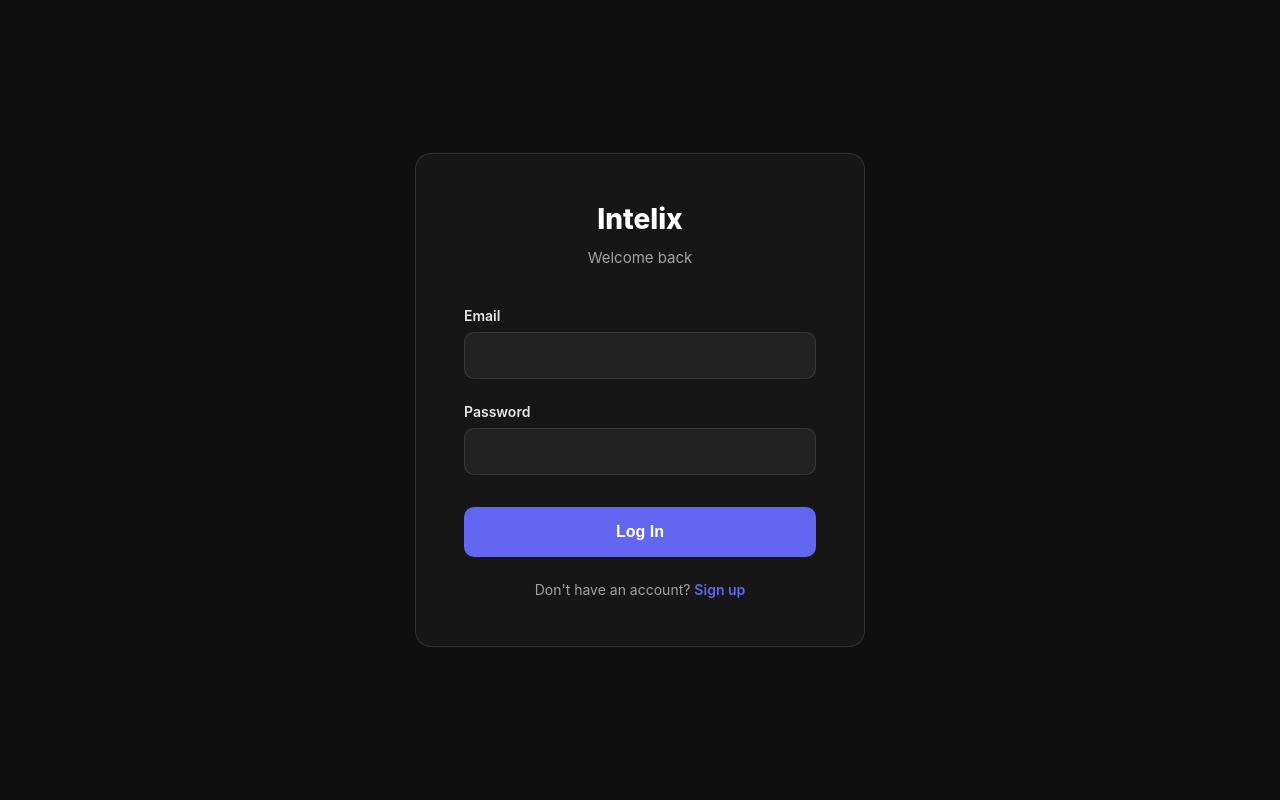
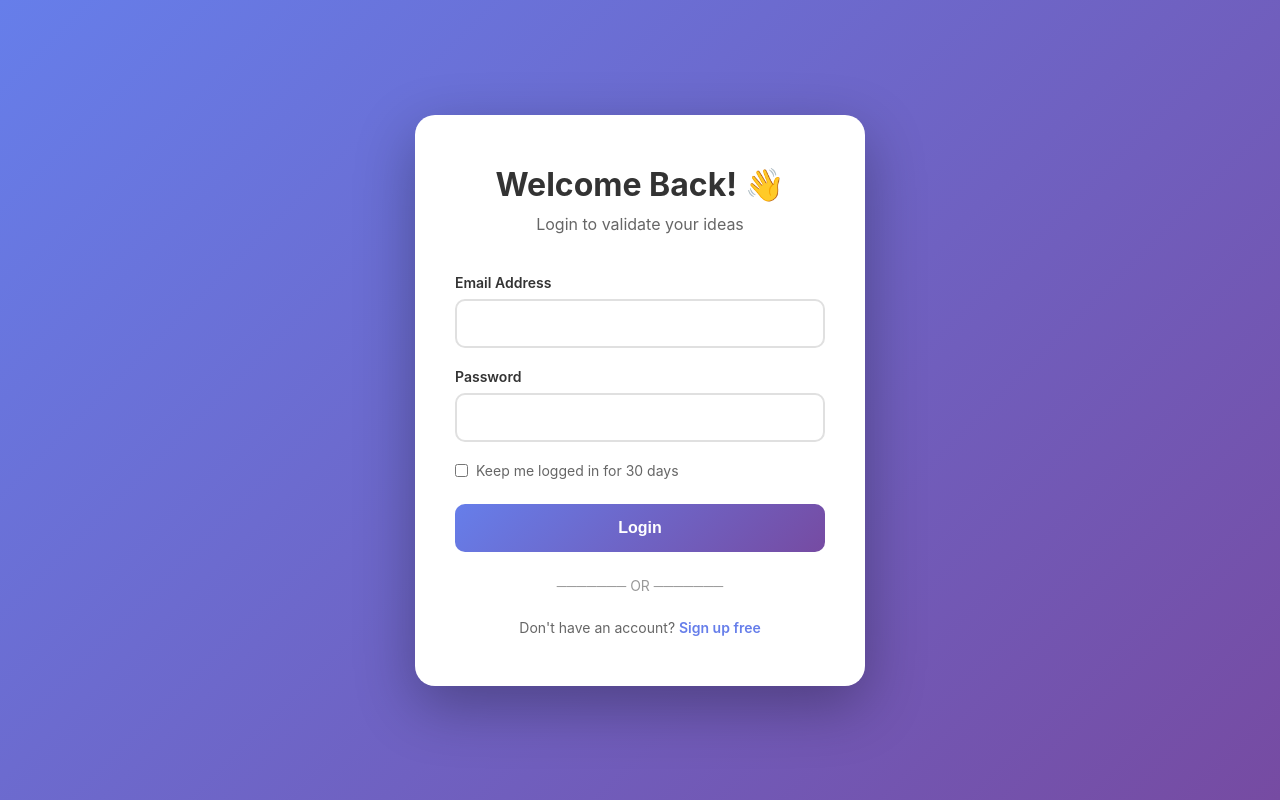
Before and after one commit to vedpalsodkar988-tech/Intelix-V2, a Flask app: page /login in a window 1280 px wide. Run offline with Flask 3, Linux system fonts and the light colour scheme; some libraries are stand-ins or nearby versions.

Commit message:
Update login.html

```diff
--- a/templates/login.html
+++ b/templates/login.html
@@ -3,7 +3,7 @@
 <head>
     <meta charset="UTF-8">
     <meta name="viewport" content="width=device-width, initial-scale=1.0">
-    <title>Log In - Intelix</title>
+    <title>Login - Intelix</title>
     <style>
         * {
             margin: 0;
@@ -12,9 +12,8 @@
         }
 
         body {
-            font-family: -apple-system, BlinkMacSystemFont, 'Segoe UI', 'Inter', Arial, sans-serif;
-            background: #0F0F0F;
-            color: #FFFFFF;
+            font-family: -apple-system, BlinkMacSystemFont, 'Segoe UI', Arial, sans-serif;
+            background: linear-gradient(135deg, #667eea 0%, #764ba2 100%);
             min-height: 100vh;
             display: flex;
             align-items: center;
@@ -22,86 +21,110 @@
             padding: 20px;
         }
 
-        .login-container {
+        .container {
+            background: white;
+            border-radius: 20px;
+            box-shadow: 0 20px 60px rgba(0, 0, 0, 0.3);
             max-width: 450px;
             width: 100%;
-            background: rgba(255, 255, 255, 0.03);
-            border: 1px solid rgba(255, 255, 255, 0.1);
-            border-radius: 16px;
-            padding: 48px;
+            padding: 50px 40px;
         }
 
-        .logo {
+        .header {
             text-align: center;
-            font-size: 28px;
-            font-weight: 800;
-            margin-bottom: 12px;
+            margin-bottom: 40px;
         }
 
-        .subtitle {
-            text-align: center;
-            color: rgba(255, 255, 255, 0.6);
-            margin-bottom: 40px;
-            font-size: 15px;
+        .header h1 {
+            font-size: 32px;
+            color: #333;
+            margin-bottom: 10px;
+        }
+
+        .header p {
+            color: #666;
+            font-size: 16px;
         }
 
         .form-group {
-            margin-bottom: 24px;
+            margin-bottom: 20px;
         }
 
         .form-group label {
             display: block;
+            color: #333;
+            font-weight: 600;
             margin-bottom: 8px;
-            font-weight: 600;
-            color: rgba(255, 255, 255, 0.9);
             font-size: 14px;
         }
 
         .form-group input {
             width: 100%;
-            padding: 14px 16px;
-            background: rgba(255, 255, 255, 0.05);
-            border: 1px solid rgba(255, 255, 255, 0.1);
+            padding: 14px;
+            border: 2px solid #e0e0e0;
             border-radius: 10px;
             font-size: 15px;
-            color: #FFFFFF;
-            transition: all 0.3s;
+            transition: border-color 0.3s;
         }
 
         .form-group input:focus {
             outline: none;
-            border-color: #6366F1;
-            background: rgba(255, 255, 255, 0.08);
+            border-color: #667eea;
         }
 
-        .btn-submit {
+        .remember-me {
+            display: flex;
+            align-items: center;
+            gap: 8px;
+            margin-bottom: 25px;
+        }
+
+        .remember-me input[type="checkbox"] {
+            width: auto;
+            cursor: pointer;
+        }
+
+        .remember-me label {
+            font-size: 14px;
+            color: #666;
+            cursor: pointer;
+            margin: 0;
+            font-weight: 400;
+        }
+
+        .btn-login {
             width: 100%;
-            background: #6366F1;
+            padding: 15px;
+            background: linear-gradient(135deg, #667eea 0%, #764ba2 100%);
             color: white;
-            padding: 16px;
             border: none;
             border-radius: 10px;
             font-size: 16px;
-            font-weight: 700;
+            font-weight: 600;
             cursor: pointer;
-            margin-top: 8px;
-            transition: all 0.3s;
+            transition: transform 0.2s, box-shadow 0.2s;
         }
 
-        .btn-submit:hover {
-            background: #5558E3;
+        .btn-login:hover {
             transform: translateY(-2px);
+            box-shadow: 0 10px 25px rgba(102, 126, 234, 0.4);
+        }
+
+        .divider {
+            text-align: center;
+            margin: 25px 0;
+            color: #999;
+            font-size: 14px;
         }
 
         .signup-link {
             text-align: center;
-            margin-top: 24px;
-            color: rgba(255, 255, 255, 0.6);
+            color: #666;
             font-size: 14px;
         }
 
         .signup-link a {
-            color: #6366F1;
+            color: #667eea;
             text-decoration: none;
             font-weight: 600;
         }
@@ -109,16 +132,28 @@
         .signup-link a:hover {
             text-decoration: underline;
         }
+
+        @media (max-width: 600px) {
+            .container {
+                padding: 30px 25px;
+            }
+
+            .header h1 {
+                font-size: 26px;
+            }
+        }
     </style>
 </head>
 <body>
-    <div class="login-container">
-        <div class="logo">Intelix</div>
-        <p class="subtitle">Welcome back</p>
+    <div class="container">
+        <div class="header">
+            <h1>Welcome Back! 👋</h1>
+            <p>Login to validate your ideas</p>
+        </div>
 
         <form action="/login" method="POST">
             <div class="form-group">
-                <label for="email">Email</label>
+                <label for="email">Email Address</label>
                 <input type="email" id="email" name="email" required>
             </div>
 
@@ -127,11 +162,18 @@
                 <input type="password" id="password" name="password" required>
             </div>
 
-            <button type="submit" class="btn-submit">Log In</button>
+            <div class="remember-me">
+                <input type="checkbox" id="remember_me" name="remember_me" value="yes">
+                <label for="remember_me">Keep me logged in for 30 days</label>
+            </div>
+
+            <button type="submit" class="btn-login">Login</button>
         </form>
 
+        <div class="divider">───────  OR  ───────</div>
+
         <div class="signup-link">
-            Don't have an account? <a href="/signup">Sign up</a>
+            Don't have an account? <a href="/signup">Sign up free</a>
         </div>
     </div>
 </body>
```
